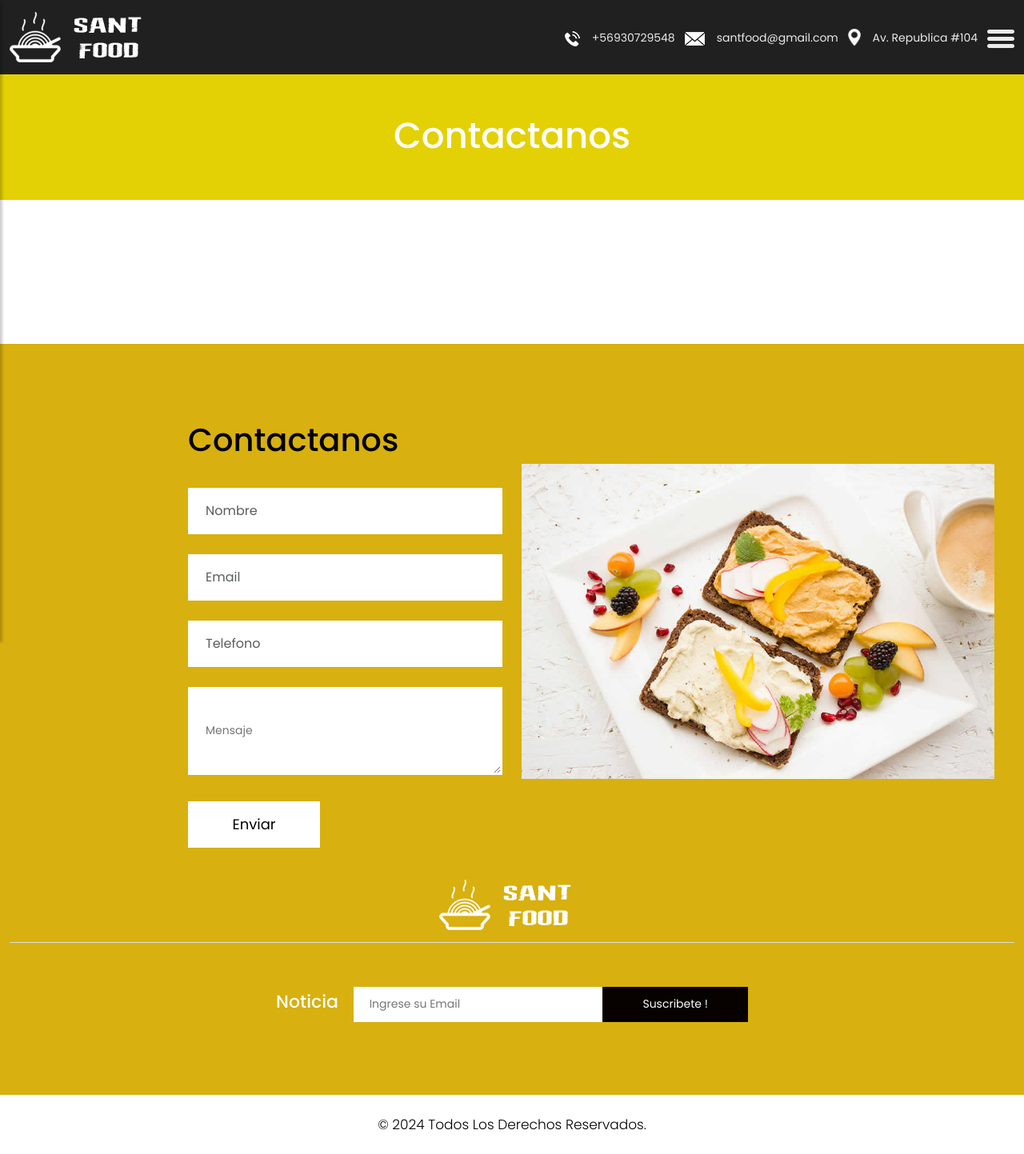
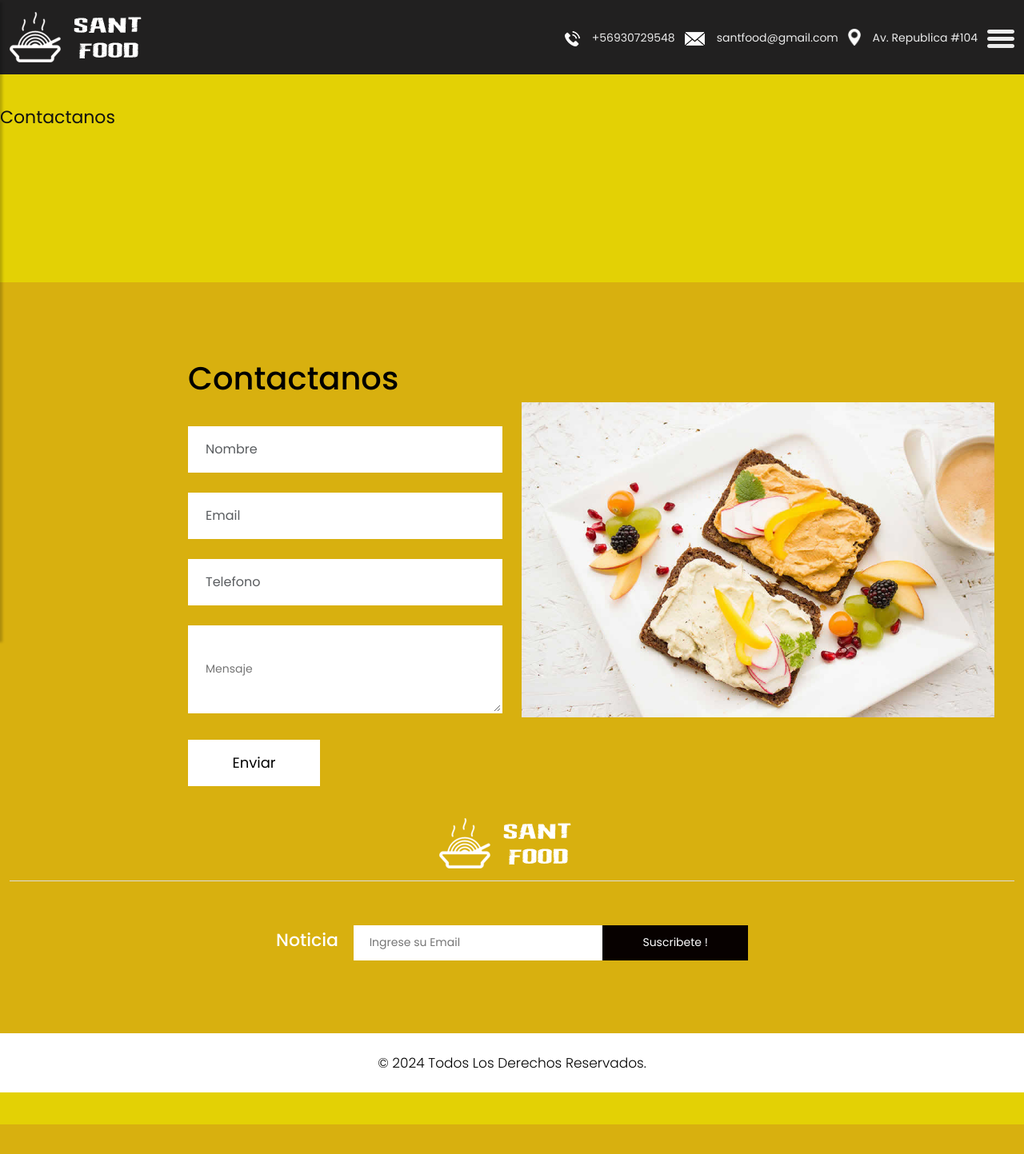
Before and after one commit to Mursito1/santfoodrail, a Django app: page /contacto in a window 1280 px wide. Shown: the whole page at 80% size. After the commit the page ends 1406 px from the top, so only its background shows below. Run offline with Django 4.2, Linux system fonts and the light colour scheme; some libraries are stand-ins or nearby versions.

Commit message:
Update contacto.html

```diff
--- a/blog/templates/contacto.html
+++ b/blog/templates/contacto.html
@@ -93,21 +93,12 @@
         </div>
     </header>
 
-    <div class="yellow_bg">
-        <div class="container">
-            <div class="row">
-                <div class="col-md-12">
-                    <div class="title">
-                        <h2>Contactanos</h2>
-                    </div>
-                </div>
-            </div>
-        </div>
-    </div>
 
 </div>
 
     <footer>
+        <div class="yellow_bg">
+            <h2>Contactanos</h2>
             <div class="footer">
                 <div class="container-fluid">
                     <div class="row">
@@ -166,11 +157,8 @@
                     </div>
                 </div>
             </div>
+        </div>
     </footer>
-
-
-
-
 
     <script src="{% static 'js/jquery.min.js' %}"></script>
     <script src="{% static 'js/popper.min.js' %}"></script>
```
Lines whose indentation alone changed are shown as unchanged.
